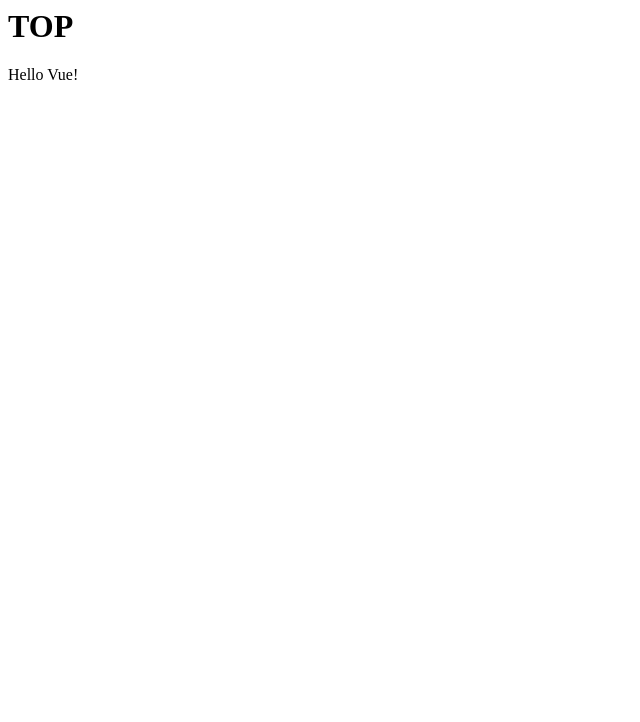
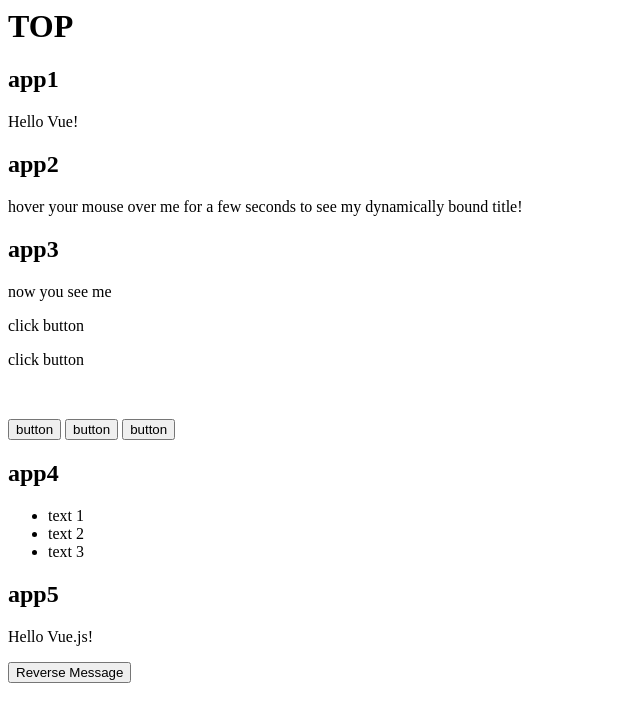
Before and after one commit to nyan4/vue-example, a plain HTML site: page index.html in a window 1280 px wide. Shown: the whole page, without its empty margins (0-640 px from the left). Drawn offline with nearby package versions, Linux system fonts and the light colour scheme.

Commit message:
add vue sample

```diff
--- a/index.html
+++ b/index.html
@@ -6,8 +6,46 @@
 <body>
 
 	<h1>TOP</h1>
+	<h2>app1</h2>
 	<div id="app1">
 		{{ message }}
+	</div>
+
+	<h2>app2</h2>
+	<div id="app2">
+		<span v-bind:title="message">
+			hover your mouse over me for a few seconds to see my dynamically bound title!
+		</span>
+	</div>
+
+	<style>
+		.app3-visible-hdiden {
+			visibility: hidden;
+		}
+	</style>
+	<h2>app3</h2>
+	<div id="app3">
+		<p v-if="seen1">now you see me</p>
+		<p v-if="seen2">now you do not see me</p>
+		<p v-if="seen3">click button</p>
+		<p v-show="seen4">click button</p>
+		<p :class="{'app3-visible-hdiden':seen5}">click button</p>
+		<button v-on:click="button1">button</button>
+		<button v-on:click="button2">button</button>
+		<button v-on:click="button3">button</button>
+	</div>
+
+	<h2>app4</h2>
+	<div id="app4">
+		<ul>
+			<li v-for="text in texts">{{ text.text }}</li>
+		</ul>
+	</div>
+
+	<h2>app5</h2>
+	<div id="app5">
+		<p>{{ message }}</p>
+		<button v-on:click="reverseMessage">Reverse Message</button>
 	</div>
 
 	<script>
@@ -17,6 +55,59 @@
 			message: 'Hello Vue!'
 		}
 	});
+
+	var app2 = new Vue({
+		el: '#app2',
+		data: {
+			message: 'You loaded this page on ' + new Date()
+		}
+	});
+
+	var app3 = new Vue({
+		el: '#app3',
+		data: {
+			seen1: true,
+			seen2: false,
+			seen3: true,
+			seen4: true,
+			seen5: true,
+		},
+		methods: {
+			button1: function() {
+				this.seen3 = !this.seen3;
+			},
+			button2: function() {
+				this.seen4 = !this.seen4;
+			},
+			button3: function() {
+				this.seen5 = !this.seen5;
+			}
+		}
+	});
+
+	var app4 = new Vue({
+		el: '#app4',
+		data: {
+			texts: [
+				{text: 'text 1'},
+				{text: 'text 2'},
+				{text: 'text 3'},
+			]
+		}
+	});
+
+	var app5 = new Vue({
+		el: '#app5',
+		data: {
+			message: 'Hello Vue.js!'
+		},
+		methods: {
+			reverseMessage: function () {
+				this.message = this.message.split('').reverse().join('')
+			}
+		}
+	});
+
 	</script>
 </body>
 </html>
```
